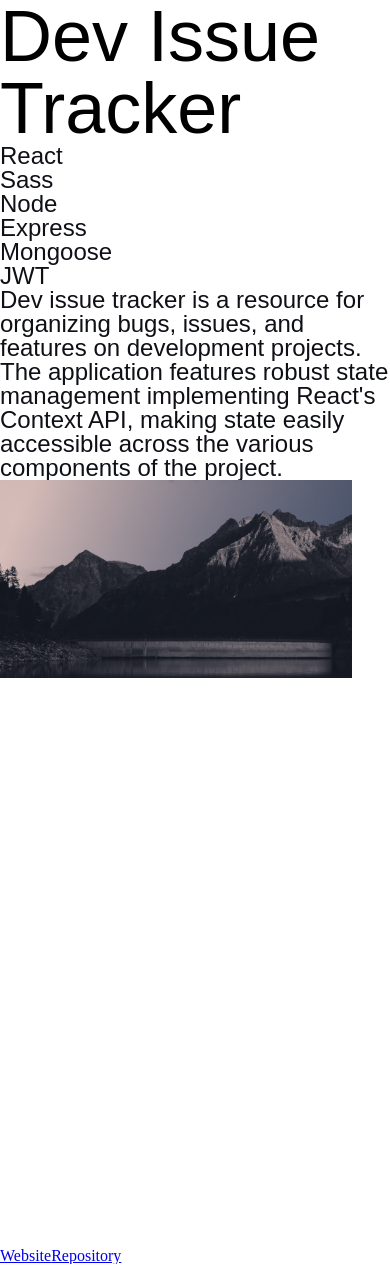
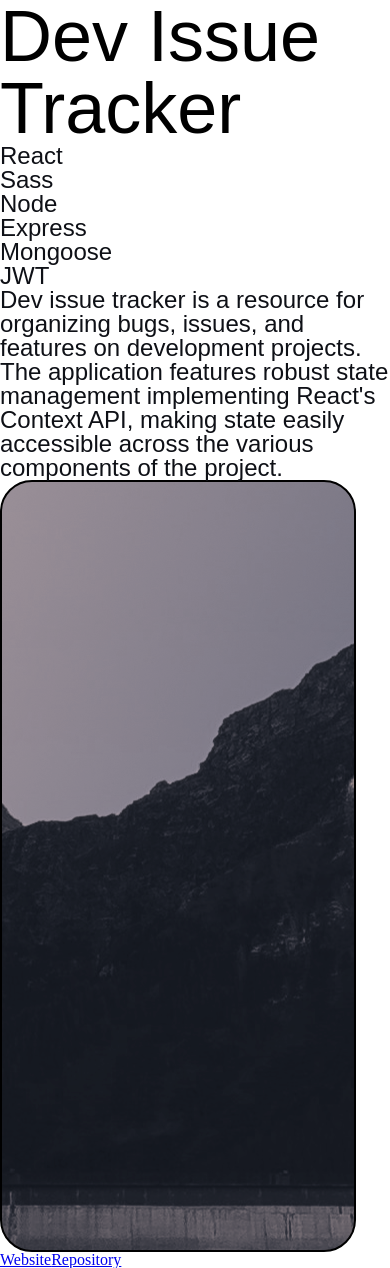
Before and after one commit to nbur4556/portfolio, a Next.js app: page /portfolio in a window 390 px wide. Built offline with nearby package versions, Linux system fonts and the light colour scheme.

Commit message:
style: mobile image set as background image to cover full section

```diff
--- a/components/MobileImage.jsx
+++ b/components/MobileImage.jsx
@@ -1,8 +1,5 @@
-import Image from "next/image";
 import styles from '../styles/MobileImage.module.scss';
 
-export const MobileImage = ({ imageUrl, altText }) => {
-    return <section className={styles.mobileImage}>
-        <Image src={imageUrl} alt={altText} />
-    </section>
+export const MobileImage = ({ imageUrl }) => {
+    return <div className={styles.imageContainer} style={{ backgroundImage: `url(${imageUrl})` }} />
 }
--- a/pages/portfolio/index.jsx
+++ b/pages/portfolio/index.jsx
@@ -1,8 +1,5 @@
 import { PortfolioPost } from "../../components/PortfolioPost";
 import { MobileImage } from "../../components/MobileImage";
-
-// Images
-import tempImg from '../../public/mountain_bg.png';
 
 const Portfolio = () => {
     return <main>
@@ -13,7 +10,7 @@ const Portfolio = () => {
             repoLink="https://github.com/nbur4556/issue_reporter"
         >
             <p>Dev issue tracker is a resource for organizing bugs, issues, and features on development projects. The application features robust state management implementing React&apos;s Context API, making state easily accessible across the various components of the project.</p>
-            <MobileImage imageUrl={tempImg} altText="Mountain background temporary" />
+            <MobileImage imageUrl="/mountain_bg.png" altText="Mountain background temporary" />
         </PortfolioPost>
     </main>
 }
--- a/styles/MobileImage.module.scss
+++ b/styles/MobileImage.module.scss
@@ -1,4 +1,10 @@
-.mobileImage {
+.imageContainer {
     width: 22rem;
     height: 48rem;
+
+    background-position: center;
+    border: 2px solid black;
+    border-radius: 2rem;
+
+    overflow: hidden;
 }
```
